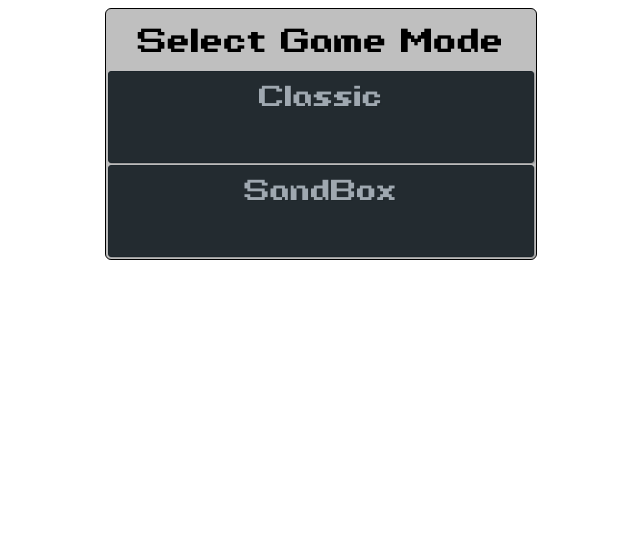
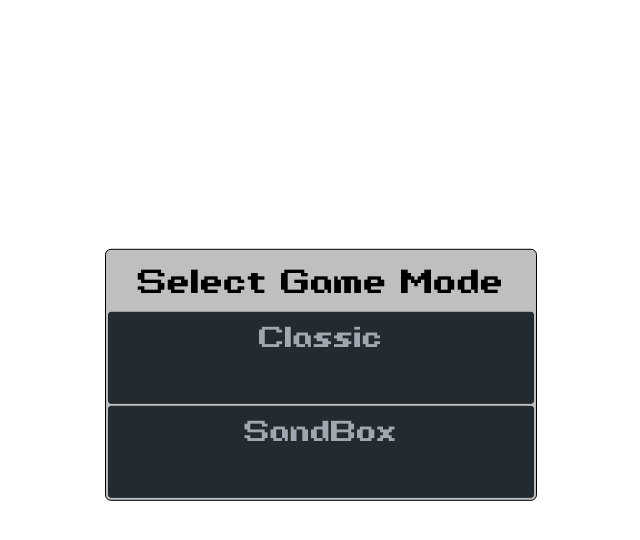
Before and after one commit to cte64/nuTetris, a plain HTML site: page index.html in a window 1280 px wide. Shown: the whole page, without its empty margins (319-959 px from the left). Drawn offline with Linux system fonts and the light colour scheme.

Commit message:
just for now

```diff
--- a/scripts/main.js
+++ b/scripts/main.js
@@ -24,6 +24,10 @@ var mainMenu = {
     if(state == "play") tetris.init(selectSize.width + 2, selectSize.height + 2);
     if(state == "about") about.init();
 
+
+
+
+    /*
     // change the color of the menu items ======================================================
     var list = document.getElementById("menuItems");
     if(list == null) return;
@@ -32,6 +36,7 @@ var mainMenu = {
       if(des[z].id == state) des[z].style.backgroundColor =  "rgb(116, 179, 157)";
       else des[z].style.backgroundColor = "rgb(169, 214, 196)";
     }
+    */
   }
 };
 
--- a/styles/mainUI.css
+++ b/styles/mainUI.css
@@ -7,7 +7,11 @@
 #tableContainer {
   display: table;
   margin: auto;
-  position: relative;
+  position: absolute;
+  left: 50%;
+  top: 50%;
+  -webkit-transform: translate(-50%, -50%);
+  transform: translate(-50%, -60%);
 }
 
 #tableRow {
@@ -65,11 +69,7 @@
   -moz-border-radius: 3px;
   -webkit-border-radius: 3px;
   background: #232B30; /* old browsers */
-  background: -moz-linear-gradient(top, #3D4850 3%, #313d45 4%, #232B30 100%); /* firefox */
-  filter: progid:DXImageTransform.Microsoft.gradient( startColorstr='#3D4850', endColorstr='#232B30',GradientType=0 ); /* ie */
-  box-shadow: 1px 1px 1px rgba(0,0,0,0.2); /* CSS3 */
-  -moz-box-shadow: 1px 1px 1px rgba(0,0,0,0.2); /* Firefox */
-  -webkit-box-shadow: 1px 1px 1px rgba(0,0,0,0.2); /* Safari, Chrome */
+
   width: 190px;
   height: 70px;
   z-index: 5;
@@ -84,20 +84,8 @@
   filter: progid:DXImageTransform.Microsoft.gradient( startColorstr='#4C5A64', endColorstr='#2E3940',GradientType=0 ); /* ie */
 }
 
-.menuItem:active, .lastItem:active {
-    background-position: 0 top;
-    position: relative;
-    top: 1px;
-    color: #fff;
-    padding: 6px 12px 4px;
-    background: #20282D; /* old browsers */
-    background: -moz-linear-gradient(top, #20282D 3%, #252E34 51%, #222A30 100%); /* firefox */
-    background: -webkit-gradient(linear, left top, left bottom, color-stop(3%,#20282D), color-stop(51%,#252E34), color-stop(100%,#222A30)); /* webkit */
-    filter: progid:DXImageTransform.Microsoft.gradient( startColorstr='#20282D', endColorstr='#222A30',GradientType=0 ); /* ie */
-    -moz-box-shadow: 1px 1px 1px rgba(255,255,255,0.1); /* Firefox */
-    -webkit-box-shadow: 1px 1px 1px rgba(255,255,255,0.1); /* Safari, Chrome */
-    box-shadow: 1px 1px 1px rgba(255,255,255,0.1); /* CSS3 */
-}
+
+
 
 
 .lastItem {
```
Also changed, not shown: notes.txt.
